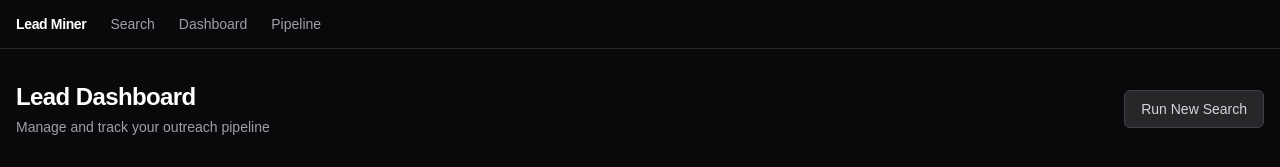
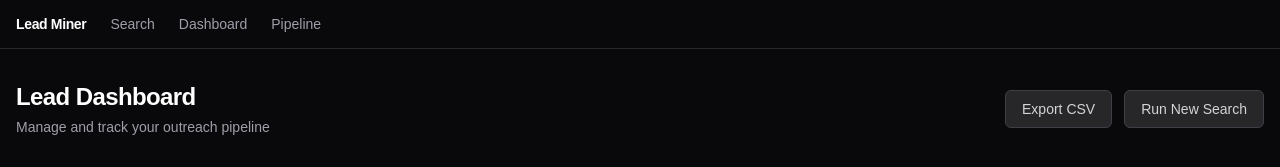
Before and after one commit to bwoodson72/lead-miner, a Next.js app: page /dashboard in a window 1280 px wide. Shown: the top 167 px of the page. Built offline with nearby package versions, Linux system fonts and the light colour scheme; no server answers; the database is empty.

Commit message:
Add CSV export functionality for leads with dynamic filters. Update dashboard UI to include export button.

```diff
--- /dev/null
+++ b/src/app/api/leads/export/route.ts
@@ -0,0 +1,16 @@
+import { NextRequest } from "next/server";
+
+export async function GET(request: NextRequest) {
+  const backendUrl = process.env.NEXT_PUBLIC_API_URL ?? "http://localhost:3001";
+  const qs = request.nextUrl.searchParams.toString();
+  const url = `${backendUrl}/api/leads/export${qs ? "?" + qs : ""}`;
+
+  const upstream = await fetch(url);
+
+  return new Response(upstream.body, {
+    headers: {
+      "Content-Type": "text/csv",
+      "Content-Disposition": 'attachment; filename="leads.csv"',
+    },
+  });
+}
--- a/src/app/dashboard/page.tsx
+++ b/src/app/dashboard/page.tsx
@@ -162,9 +162,18 @@ export default function DashboardPage() {
             <h1 className="text-2xl font-bold tracking-tight">Lead Dashboard</h1>
             <p className="mt-1 text-sm text-zinc-400">Manage and track your outreach pipeline</p>
           </div>
-          <Link href="/" className="rounded-md bg-zinc-800 border border-zinc-700 px-4 py-2 text-sm text-zinc-300 hover:bg-zinc-700 transition-colors">
-            Run New Search
-          </Link>
+          <div className="flex items-center gap-3">
+            <a
+              href={"/api/leads/export?" + (() => { const p = new URLSearchParams(); if (filters.status !== "all") p.set("status", filters.status); if (filters.search) p.set("search", filters.search); if (filters.hasEmail) p.set("hasEmail", "true"); if (filters.hasPhone) p.set("hasPhone", "true"); if (filters.hideRejected) p.set("hideRejected", "true"); if (filters.hideAgency) p.set("hideAgency", "true"); if (filters.hideChains) p.set("hideChains", "true"); return p.toString(); })()}
+              download
+              className="rounded-md bg-zinc-800 border border-zinc-700 px-4 py-2 text-sm text-zinc-300 hover:bg-zinc-700 transition-colors"
+            >
+              Export CSV
+            </a>
+            <Link href="/" className="rounded-md bg-zinc-800 border border-zinc-700 px-4 py-2 text-sm text-zinc-300 hover:bg-zinc-700 transition-colors">
+              Run New Search
+            </Link>
+          </div>
         </div>
         {stats && <DashboardStats stats={stats} />}
         <DashboardFilters filters={filters} onChange={handleFilterChange} />
```
